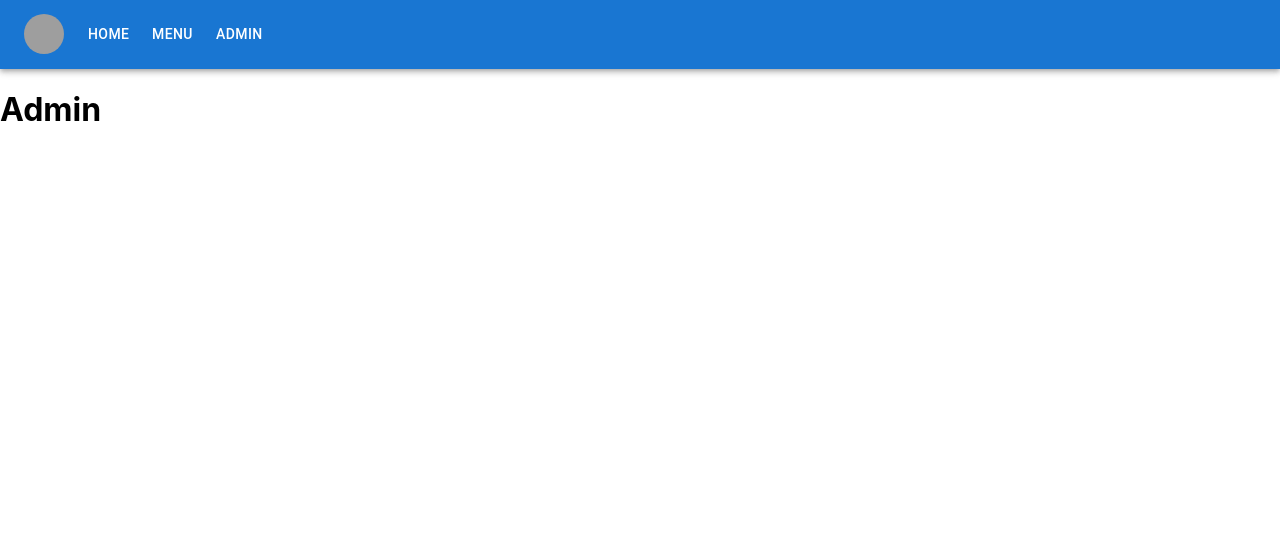
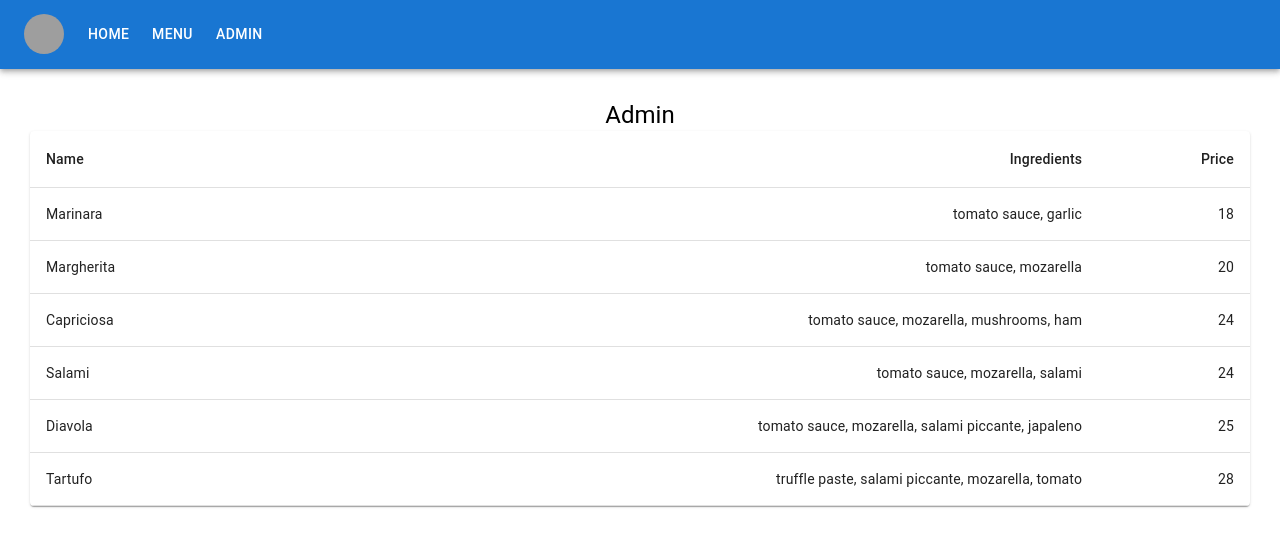
Before and after one commit to mlesiak/pizza-app, a React (Create React App) app in the folder pizza-app/: page /admin in a window 1280 px wide. Shown: the top 546 px of the page. Built offline with nearby package versions, Linux system fonts and the light colour scheme; data requests are answered from the project's data file; grey boxes are pictures that could not be loaded.

Commit message:
admin panel added

```diff
--- /dev/null
+++ b/pizza-app/src/content/admin/index.js
@@ -0,0 +1,50 @@
+import { PageWrapper } from "../../common/page-wrapper";
+import { useState, useEffect } from "react";
+import * as React from "react";
+import Table from "@mui/material/Table";
+import TableBody from "@mui/material/TableBody";
+import TableCell from "@mui/material/TableCell";
+import TableContainer from "@mui/material/TableContainer";
+import TableHead from "@mui/material/TableHead";
+import TableRow from "@mui/material/TableRow";
+import Paper from "@mui/material/Paper";
+
+export const Admin = () => {
+  const [pizzas, setPizzas] = useState([]);
+
+  useEffect(() => {
+    fetch("http://localhost:3000/menu")
+      .then((r) => r.json())
+      .then((data) => {
+        const formattedValue = data;
+        setPizzas(formattedValue);
+      });
+  }, []);
+
+  return (
+    <PageWrapper title="Admin">
+      <TableContainer component={Paper}>
+        <Table sx={{ minWidth: 650 }} aria-label="simple table">
+          <TableHead>
+            <TableRow>
+              <TableCell>Name</TableCell>
+              <TableCell align="right">Ingredients</TableCell>
+              <TableCell align="right">Price</TableCell>
+            </TableRow>
+          </TableHead>
+          <TableBody>
+            {pizzas.map((pizza) => {
+              return (
+                <TableRow key={pizza.id}>
+                  <TableCell>{pizza.name}</TableCell>
+                  <TableCell align="right">{pizza.ingredients}</TableCell>
+                  <TableCell align="right">{pizza.price}</TableCell>
+                </TableRow>
+              );
+            })}
+          </TableBody>
+        </Table>
+      </TableContainer>
+    </PageWrapper>
+  );
+};
--- a/pizza-app/src/content/index.js
+++ b/pizza-app/src/content/index.js
@@ -1,4 +1,5 @@
 import { Routes, Route } from "react-router-dom";
+import { Admin } from "./admin";
 import { Home } from "./home";
 import { Menu } from "./menu";
 import { MenuDetails } from "./menu/details";
@@ -9,7 +10,7 @@ export const Content = () => {
       <Route path="/" element={<Home />} />
       <Route path="/menu" element={<Menu />} />
       <Route path="/menu/:id" element={<MenuDetails />} />
-      <Route path="/admin" element={<h1>Admin</h1>} />
+      <Route path="/admin" element={<Admin />} />
     </Routes>
   );
 };
```
